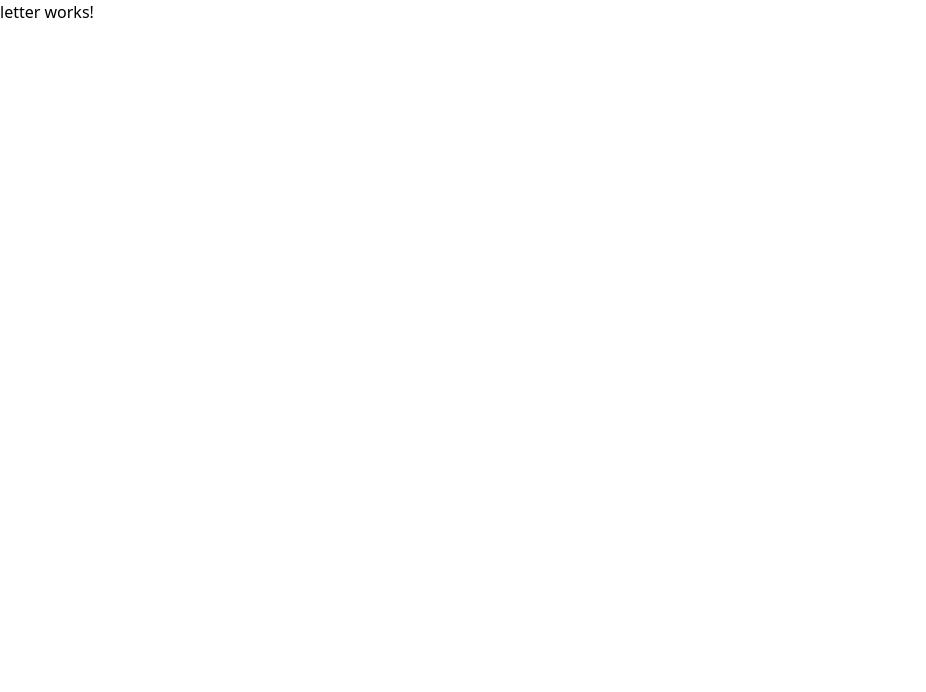
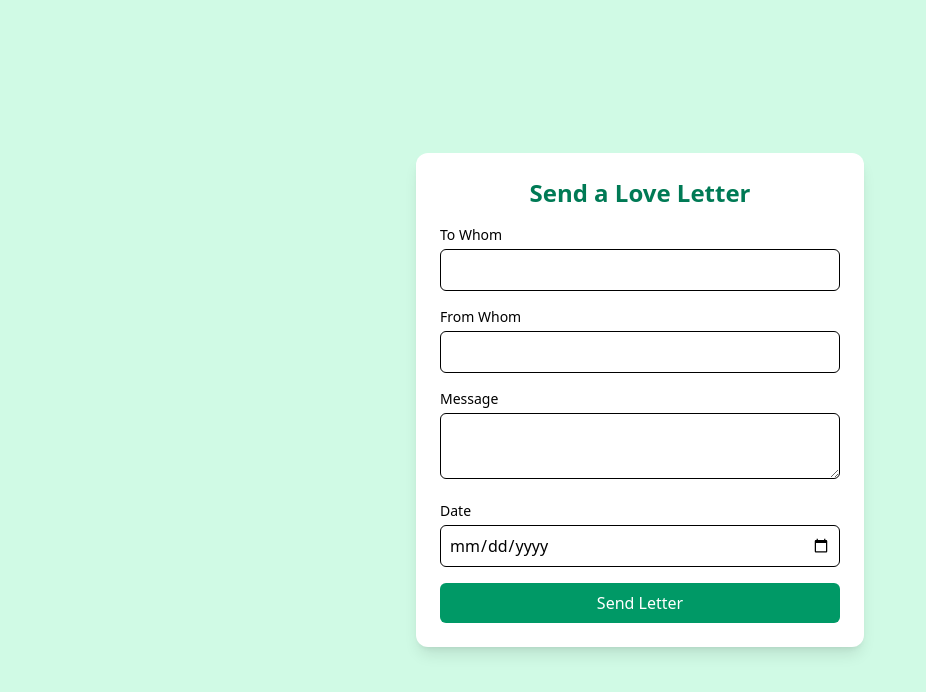
Before and after one commit to KNandhakumar/Love-Letter-Application-Frontend, an Angular app: page /letter in a window 1280 px wide. Shown: the top 692 px of the page, without its empty margins (0-926 px from the left). Built offline with nearby package versions, Linux system fonts and the light colour scheme.

Commit message:
update : letter component. added form for sending letters

```diff
--- a/src/app/pages/letter/letter.component.html
+++ b/src/app/pages/letter/letter.component.html
@@ -1 +1,27 @@
-<p>letter works!</p>
+<div class="min-h-screen bg-emerald-100 flex items-center justify-center p-4">
+    <form class="bg-white p-6 rounded-xl shadow-lg w-full max-w-md space-y-4">
+        <h2 class="text-2xl font-bold text-center text-emerald-700">Send a Love Letter</h2>
+
+        <div>
+            <label class="block text-sm font-medium">To Whom</label>
+            <input type="text" name="toWhom" class="w-full p-2 border rounded-md mt-1 focus outline-none">
+        </div>
+
+         <div>
+            <label class="block text-sm font-medium">From Whom</label>
+            <input type="text" name="fromWhom" class="w-full p-2 border rounded-md mt-1 focus outline-none">
+        </div>
+
+        <div>
+            <label class="block text-sm font-medium">Message</label>
+            <textarea name="message" class="w-full p-2 border rounded-md mt-1"></textarea>
+        </div>
+
+        <div>
+            <label class="block text-sm font-medium">Date</label>
+            <input type="date" name="date" class="w-full p-2 border rounded-md mt-1 focus outline-none">
+        </div>
+
+        <button type="submit" class="w-full bg-emerald-600 text-white py-2 rounded-md cursor-pointer hover:bg-sky-700">Send Letter</button>
+    </form>
+</div>
--- a/src/app/pages/letter/letter.component.ts
+++ b/src/app/pages/letter/letter.component.ts
@@ -1,8 +1,10 @@
+import { CommonModule } from '@angular/common';
 import { Component } from '@angular/core';
+import { FormsModule } from '@angular/forms'
 
 @Component({
   selector: 'app-letter',
-  imports: [],
+  imports: [CommonModule,FormsModule],
   templateUrl: './letter.component.html',
   styleUrl: './letter.component.css'
 })
```
